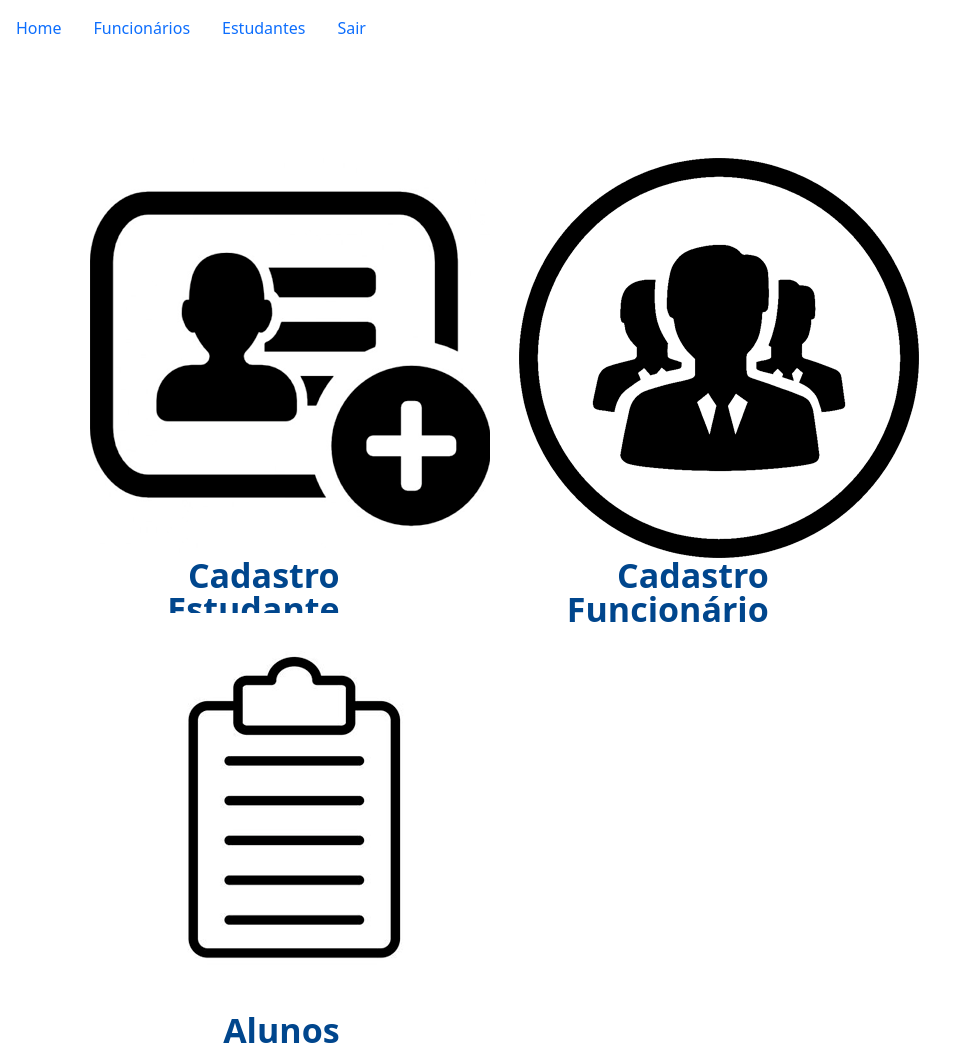
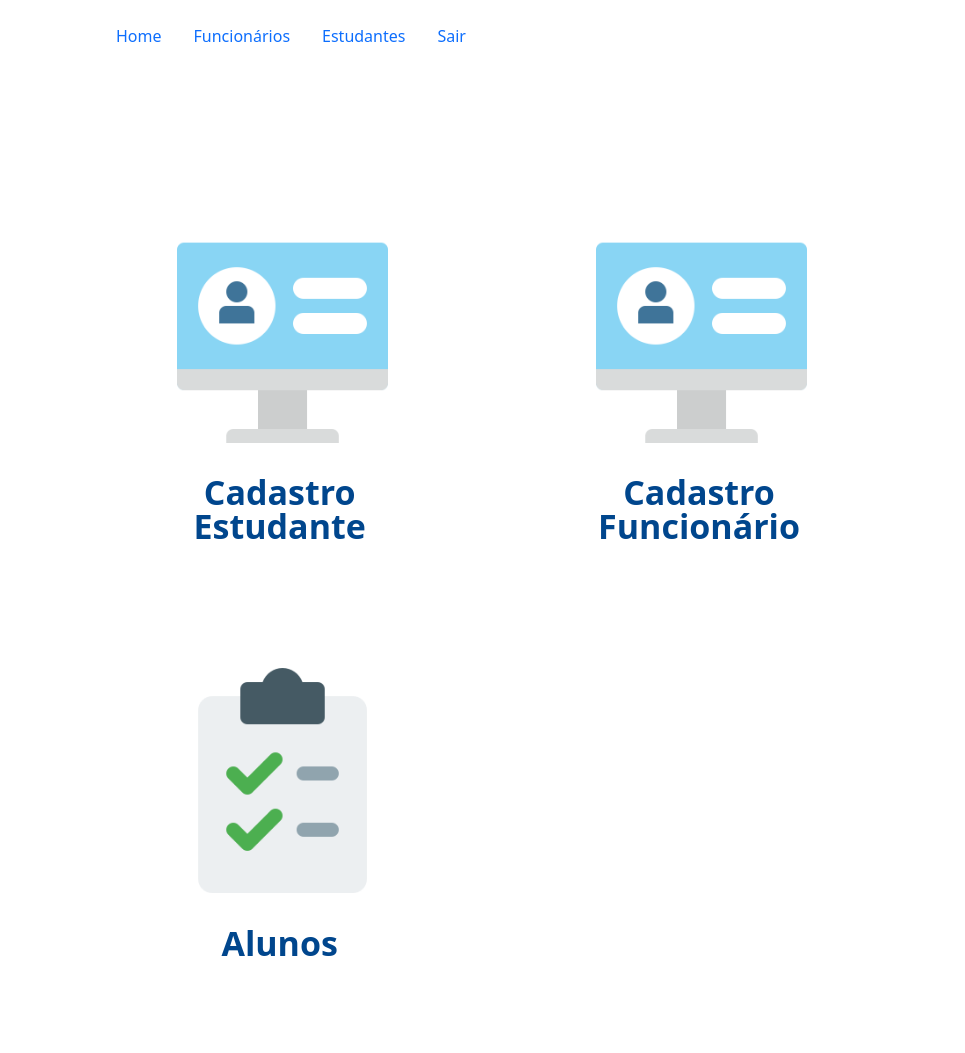
Before and after one commit to 4F-GROUP/L2P, a PHP site: page /home in a window 1280 px wide. Shown: the whole page, without its empty margins (0-965 px from the left). After the commit the page ends 956 px from the top, so only its background shows below. Run offline with PHP 8.4, Linux system fonts and the light colour scheme.

Commit message:
correção do CSS da home e navbar

```diff
--- a/home.php
+++ b/home.php
@@ -4,22 +4,32 @@
     <meta charset="UTF-8">
     <link href="https://cdn.jsdelivr.net/npm/bootstrap@5.1.3/dist/css/bootstrap.min.css" rel="stylesheet" integrity="sha384-1BmE4kWBq78iYhFldvKuhfTAU6auU8tT94WrHftjDbrCEXSU1oBoqyl2QvZ6jIW3" crossorigin="anonymous">
     <link rel="stylesheet" href="https://cdn.jsdelivr.net/npm/bootstrap-icons@1.8.1/font/bootstrap-icons.css">
-    <title>Layout Responsivo</title>
-
+    <title>Home</title>
     <link rel="stylesheet" href="./css/cadastro.css">
 </head>
-
-
 <body>
     <?php
 	require("./navbar.php");
 ?>
-
-    <div class="menu">
-        <div class="example-item example-item_1"> <a href="cadastro.php"> <img src="Imagens/cadastro 1.png"></a> Cadastro Estudante  </div>
-        <div class="example-item example-item_3"> <a href="cadastro.funcionario.php"> <img src="Imagens/login 1.png"> </a>Cadastro Funcionário </div>
-        <div class="example-item example-item_2"> <a href="estudantes.php"> <img src="Imagens/listar 1.png"></a> Alunos  </div>
+    <div class="menu" style="margin-left: 70px; margin-top: 5%;">
+        <div class="example-item example-item_1">
+            <a href="cadastro.php">
+                <img src="Imagens/cadastro2.png" style="width: 90%; height: 90%; margin-right: 10px;">
+            </a>
+            <p style="text-align: center; margin-top: 10%;">Cadastro Estudante</p>
+        </div>
+        <div class="example-item example-item_3">
+            <a href="cadastro.funcionario.php">
+                <img src="Imagens/cadastro2.png" style="width: 90%; height: 90%; margin-right: 10px;">
+            </a>
+            <p style="text-align: center; margin-top: 10%;">Cadastro Funcionário</p>
+        </div>
+        <div class="example-item example-item_2">
+            <a href="estudantes.php">
+                <img src="Imagens/lista-de-compras.png" style="width: 90%; height: 90%; margin-right: 10px;">
+            </a>
+            <p style="text-align: center; margin-top: 13%;">Alunos</p>
+        </div>
     </div>
-
 </body>
 </html>
--- a/navbar.php
+++ b/navbar.php
@@ -1,4 +1,4 @@
-<nav class="main-header navbar navbar-expand navbar-white navbar-light">
+<nav class="main-header navbar navbar-expand navbar-white navbar-light mt-2" style="margin-left: 100px;">
       <li class="nav-item d-none d-sm-inline-block">
         <a href="home" class="nav-link">Home</a>
       </li>
```
Also changed, not shown: Imagens/Cadastro 1.png (deleted), Imagens/cadastro.jpg (deleted), Imagens/cadastro2.png (added), Imagens/lista-de-compras.png (added), Imagens/listar 1.png (deleted), Imagens/listar.jpg (deleted), Imagens/login 1.png (deleted), Imagens/login.png (deleted).
